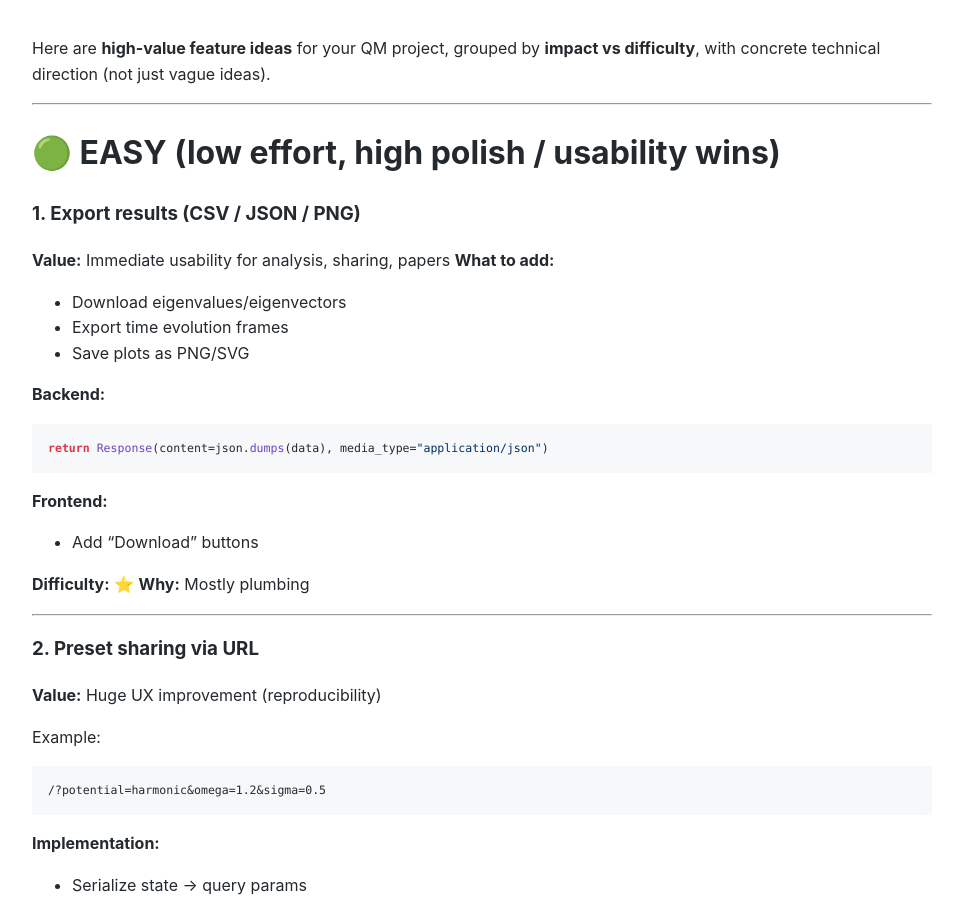
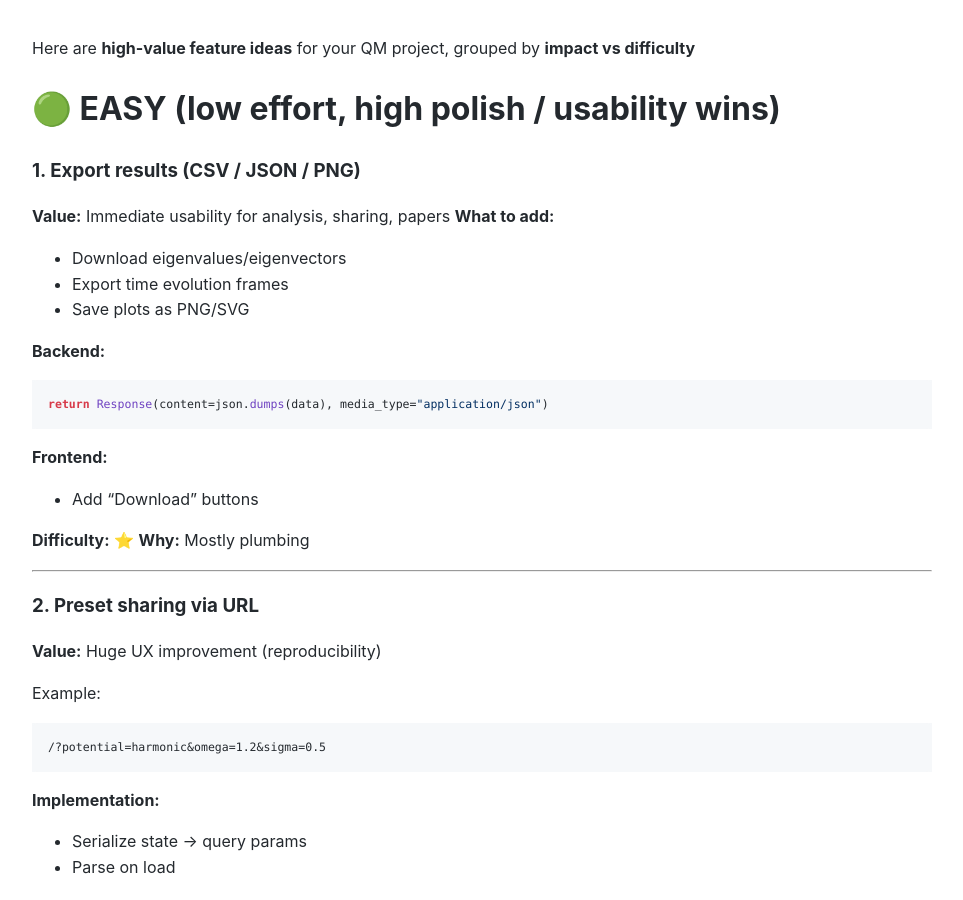
Before and after one commit to Michael-Lubinsky/michael-lubinsky.github.com, a Jekyll site: the page built from physics/wave_function_2.md, in a window 1280 px wide and 900 px high. Shown: the whole window, without its empty margins (158-1121 px from the left). Built offline with Jekyll 4.4.1, drawn with Linux system fonts in a browser that asks for light colours; our own code applies the rules of GitHub Pages for plain Markdown files.

Commit message:
Update wave_function_2.md

```diff
--- a/physics/wave_function_2.md
+++ b/physics/wave_function_2.md
@@ -1,6 +1,4 @@
-Here are **high-value feature ideas** for your QM project, grouped by **impact vs difficulty**, with concrete technical direction (not just vague ideas).
-
----
+Here are **high-value feature ideas** for your QM project, grouped by **impact vs difficulty**
 
 # 🟢 EASY (low effort, high polish / usability wins)
 
```
